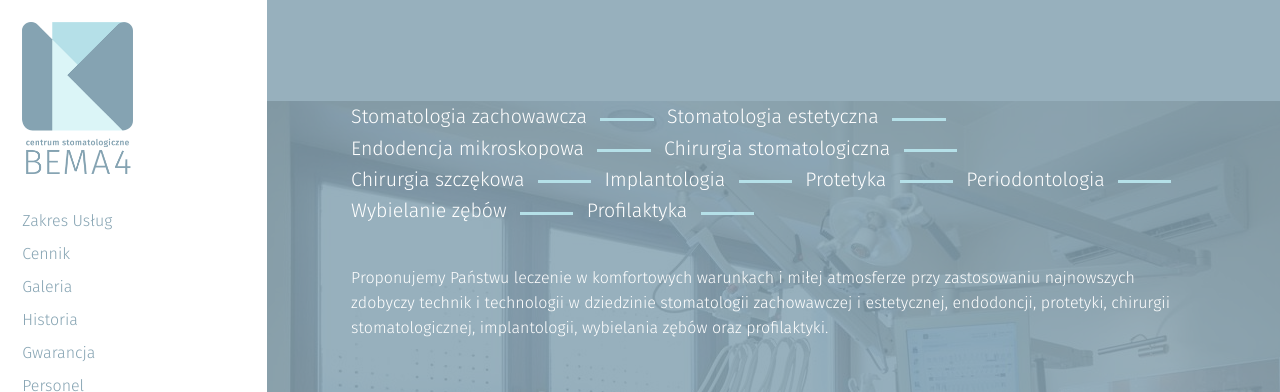
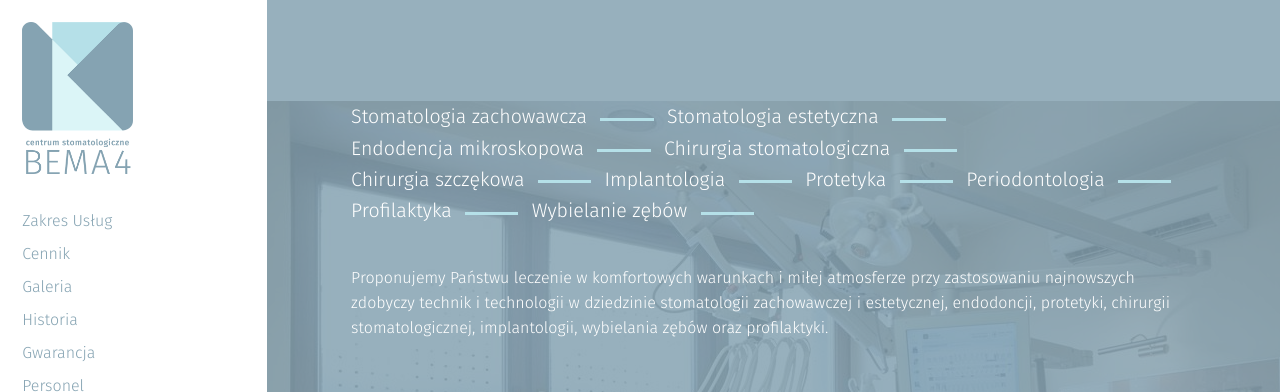
Before and after one commit to CSB4/bema4, a Jekyll site: the page built from index.html, in a window 1280 px wide and 900 px high. Shown: the top 392 px of the window. Built offline with Jekyll 4.4.1, drawn with Linux system fonts in a browser that asks for light colours; nearby versions of some CDN libraries; a file with an impossible date is left out.

Commit message:
Zmiana kolejności usług

```diff
--- a/_slides/0000-02-02-uslugi.markdown
+++ b/_slides/0000-02-02-uslugi.markdown
@@ -14,7 +14,7 @@ published: true
 * Implantologia
 * Protetyka
 * Periodontologia
+* Profilaktyka
 * Wybielanie zębów
-* Profilaktyka
 
 Proponujemy Państwu leczenie w&nbsp;komfortowych warunkach i&nbsp;miłej atmosferze przy zastosowaniu najnowszych zdobyczy technik i&nbsp;technologii w&nbsp;dziedzinie stomatologii zachowawczej i&nbsp;estetycznej, endodoncji, protetyki, chirurgii stomatologicznej, implantologii, wybielania zębów oraz profilaktyki.
```
